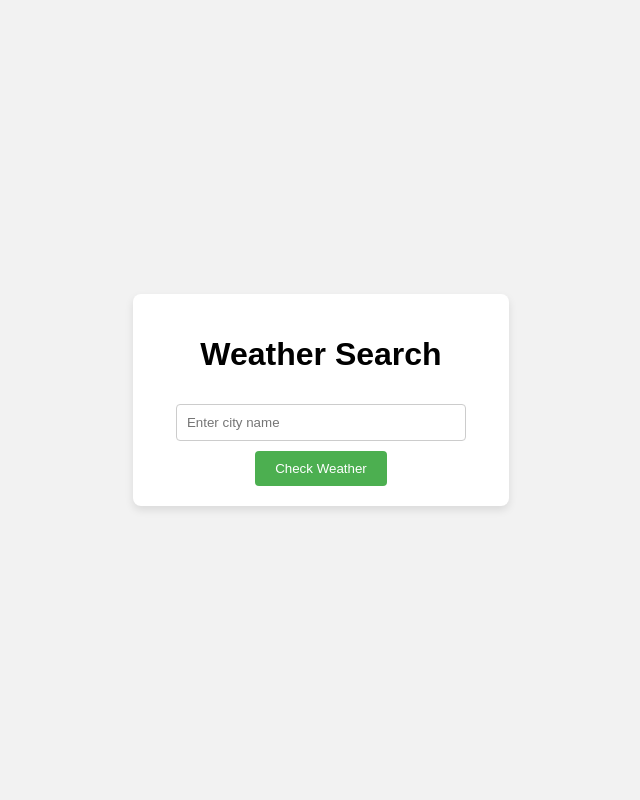
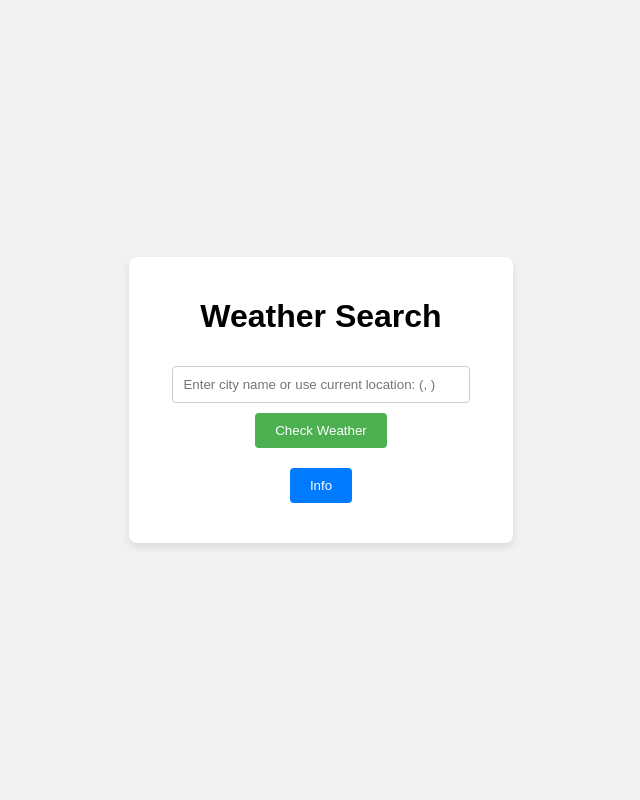
Before and after one commit to eunkich/simple-weather-app, a Flask app: page / in a window 1280 px wide. Shown: the whole page, without its empty margins (319-959 px from the left). Run offline with Flask 3, Linux system fonts and the light colour scheme; data that the repository does not hold is empty.

Commit message:
feat: default with curr loc, add info button for disclaimer

```diff
--- a/api.py
+++ b/api.py
@@ -56,6 +56,7 @@ def get_weather_forecasts(latitude, longitude):
         print('Error:', response.status_code)
         return None
 
+from datetime import datetime
 
 def get_weather_info(city: str = None):
     latitude, longitude = get_coordinates(city)
@@ -69,9 +70,30 @@ def get_weather_info(city: str = None):
 
     for forecast in out['properties']['periods']:
         if 'Night' not in forecast['name'] and forecast['startTime'][:10] != today:
+            forecast_date = datetime.fromisoformat(forecast['startTime']).strftime("%m/%d/%Y")
+            forecast['name'] = f"({forecast_date}) {forecast['name']}"
             forecasts.append(forecast)
             count += 1
         if count == 5:
             break
+    date = datetime.fromisoformat(current['startTime']).strftime("%m/%d/%Y")
+    current['name'] = f"({date}) {current['name']}"
 
     return {'current': current, 'forecasts': forecasts}
+
+
+def get_ip():
+    response = requests.get('https://api64.ipify.org?format=json').json()
+    return response["ip"]
+
+
+def get_location():
+    ip_address = get_ip()
+    response = requests.get(f'https://ipapi.co/{ip_address}/json/').json()
+    location_data = {
+        "ip": ip_address,
+        "city": response.get("city"),
+        "region": response.get("region_code"),
+        "country": response.get("country_name")
+    }
+    return location_data
--- a/app.py
+++ b/app.py
@@ -1,17 +1,22 @@
 from flask import Flask, render_template, request
-from api import get_weather_info
+from api import get_weather_info, get_location
 
 app = Flask(__name__)
 
 
 @app.route('/')
 def home():
-    return render_template('index.html')
+    data = get_location()
+    return render_template('index.html', location = data)
 
 
 @app.route('/weather', methods=['POST'])
 def get_weather():
-    city = request.form['city']
+    if len(request.form['city'])==0:
+        location = get_location()
+        city = f"{location['city']}, {location['region']}"
+    else:
+        city = request.form['city']
 
     try:
         weather_data = get_weather_info(city)
@@ -21,6 +26,5 @@ def get_weather():
     except Exception as e:
         return render_template('result.html', city=city, error=True, error_message="An unexpected error occurred. Please try again.")
 
-
 if __name__ == '__main__':
     app.run(debug=True)
--- a/templates/index.html
+++ b/templates/index.html
@@ -9,11 +9,21 @@
         body {
             font-family: Arial, sans-serif;
             display: flex;
+            flex-direction: column;
             justify-content: center;
             align-items: center;
-            height: 100vh;
+            min-height: 100vh;
             margin: 0;
             background-color: #f2f2f2;
+        }
+
+        .content {
+            flex: 1;
+            /* This makes sure the content area grows to fill the space */
+            display: flex;
+            justify-content: center;
+            align-items: center;
+            width: 100%;
         }
 
         .container {
@@ -22,6 +32,9 @@
             padding: 20px;
             border-radius: 8px;
             box-shadow: 0 4px 8px rgba(0, 0, 0, 0.1);
+            width: 30%;
+            max-width: 500px;
+            box-sizing: border-box;
         }
 
         input[type="text"] {
@@ -44,17 +57,126 @@
         input[type="submit"]:hover {
             background-color: #45a049;
         }
+
+        footer {
+            font-size: 0.9em;
+            color: #555;
+            text-align: center;
+            padding: 20px 0;
+            width: 100%;
+            background-color: #f9f9f9;
+            border-top: 1px solid #e1e1e1;
+            position: relative;
+            display: none;
+            /* Hide the footer by default */
+        }
+
+        .highlight {
+            color: blue;
+            cursor: pointer;
+            position: relative;
+        }
+
+        .highlight .tooltip-text {
+            visibility: hidden;
+            width: 300px;
+            background-color: black;
+            color: #fff;
+            text-align: center;
+            border-radius: 6px;
+            padding: 10px;
+            position: absolute;
+            z-index: 1;
+            bottom: 100%;
+            /* Position the tooltip above the text */
+            left: 50%;
+            transform: translateX(-50%);
+            margin-bottom: 10px;
+            opacity: 0;
+            transition: opacity 0.3s;
+        }
+
+        .highlight .tooltip-text::after {
+            content: "";
+            position: absolute;
+            top: 100%;
+            /* At the bottom of the tooltip */
+            left: 50%;
+            margin-left: -5px;
+            border-width: 5px;
+            border-style: solid;
+            border-color: black transparent transparent transparent;
+        }
+
+        .highlight:hover .tooltip-text {
+            visibility: visible;
+            opacity: 1;
+        }
+
+        .tooltip-text img {
+            width: 50px;
+            height: auto;
+            margin-bottom: 10px;
+        }
+
+        .info-button {
+            padding: 10px 20px;
+            background-color: #007bff;
+            color: white;
+            border: none;
+            border-radius: 4px;
+            cursor: pointer;
+            margin: 20px auto;
+        }
+
+        .info-button:hover {
+            background-color: #0056b3;
+        }
+
+        a {
+            text-decoration: none;
+        }
     </style>
 </head>
 
 <body>
-    <div class="container">
-        <h1>Weather Search</h1>
-        <form action="/weather" method="POST">
-            <input type="text" name="city" placeholder="Enter city name" required>
-            <input type="submit" value="Check Weather">
-        </form>
+    <div class="content">
+        <div class="container">
+            <h1>Weather Search</h1>
+            <form action="/weather" method="POST">
+                <input type="text" name="city"
+                    placeholder="Enter city name or use current location: ({{location['city'] }}, {{location['region']}})">
+                <input type="submit" value="Check Weather">
+            </form>
+            <button class="info-button" onclick="toggleFooter()">Info</button>
+        </div>
     </div>
+    <footer id="footer">
+        <p>Developed by Eunki Chung</p>
+        <p>This application is developed for a technical assessment and is not intended to be used as a final product,
+            although the weather information provided reflects actual forecasts.</p>
+        <p>
+            Check out <a href="https://www.linkedin.com/school/productmanagerinterview/" class="highlight"
+                target="_blank">PM Accelerator<span class="tooltip-text">
+                    <img src="https://media.licdn.com/dms/image/v2/C560BAQERjWEoRZ15Tg/company-logo_200_200/company-logo_200_200/0/1656545579397/productmanagerinterview_logo?e=1733356800&v=beta&t=BMjnsguwa62FcjEyMaBvY9CRW01aSi2MT3FTvgReMKs"
+                        alt="Logo"><br>
+                    PM Accelerator supports product management professionals at every stage of their career, from
+                    entry-level to VP of Product. Learn more on our LinkedIn page.
+                </span>
+            </a> for more information.
+        </p>
+    </footer>
+
+    <script>
+        function toggleFooter() {
+            var footer = document.getElementById("footer");
+            if (footer.style.display === "none" || footer.style.display === "") {
+                footer.style.display = "block";
+            } else {
+                footer.style.display = "none";
+            }
+        }
+    </script>
 </body>
 
 </html>
--- a/templates/result.html
+++ b/templates/result.html
@@ -94,7 +94,8 @@
             {% for forecast in forecasts %}
             <div class="forecast-item">
                 <img class="icon" src="{{ forecast['icon'] }}" alt="Weather icon">
-                <p><strong>{{ forecast['name'] }}:</strong> {{ forecast['shortForecast'] }}, Temp: {{
+                <p><strong>{{ forecast['name'] }}:</strong> {{
+                    forecast['shortForecast'] }}, Temp: {{
                     forecast['temperature'] }}°C</p>
             </div>
             {% endfor %}
```
